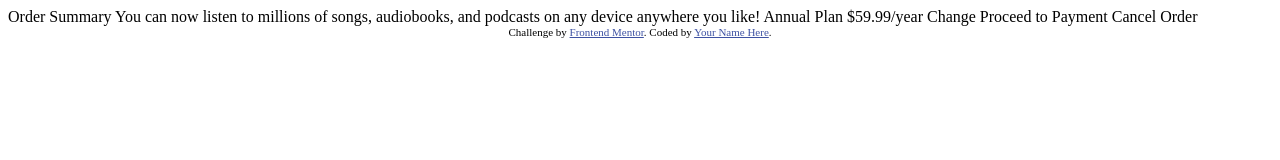
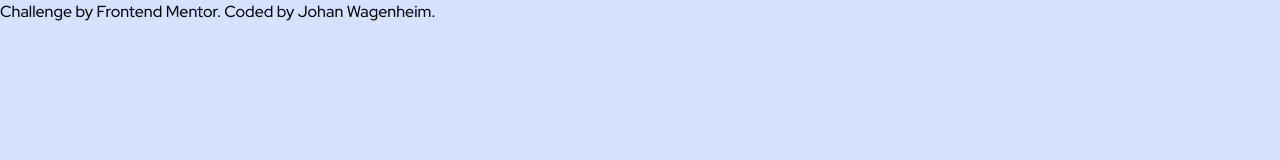
Before and after one commit to dospuntos/order-summary-component-main, a plain HTML site: page index.html in a window 1280 px wide. Drawn offline with nearby package versions, Linux system fonts and the light colour scheme.

Commit message:
Add Tailwind

```diff
--- /dev/null
+++ b/css/styles.css
@@ -0,0 +1,13 @@
+body {
+    font-family: 'Red Hat Display', sans-serif;
+    background: #D6E1FF;
+  }
+
+  .attribution {
+    font-size: 11px;
+    text-align: center;
+  }
+
+  .attribution a {
+    color: hsl(228, 45%, 44%);
+  }
--- a/index.html
+++ b/index.html
@@ -1,37 +1,28 @@
 <!DOCTYPE html>
 <html lang="en">
+
 <head>
   <meta charset="UTF-8">
-  <meta name="viewport" content="width=device-width, initial-scale=1.0"> <!-- displays site properly based on user's device -->
+  <meta name="viewport" content="width=device-width, initial-scale=1.0">
+  <!-- displays site properly based on user's device -->
 
   <link rel="icon" type="image/png" sizes="32x32" href="./images/favicon-32x32.png">
+  <link rel="preconnect" href="https://fonts.googleapis.com">
+  <link rel="preconnect" href="https://fonts.gstatic.com" crossorigin>
+  <link href="https://fonts.googleapis.com/css2?family=Red+Hat+Display:wght@500;700;900&display=swap" rel="stylesheet">
+  <link href="https://unpkg.com/tailwindcss@^1.0/dist/tailwind.min.css" rel="stylesheet">
+  <link href="./css/styles.css" rel="stylesheet">
+
 
   <title>Frontend Mentor | Order summary card</title>
+</head>
 
-  <!-- Feel free to remove these styles or customise in your own stylesheet 👍 -->
-  <style>
-    .attribution { font-size: 11px; text-align: center; }
-    .attribution a { color: hsl(228, 45%, 44%); }
-  </style>
-</head>
 <body>
 
-  Order Summary
-
-  You can now listen to millions of songs, audiobooks, and podcasts on any
-  device anywhere you like!
-
-  Annual Plan
-  $59.99/year
-
-  Change
-
-  Proceed to Payment
-  Cancel Order
-
-  <div class="attribution">
+  <div class="" <div class="attribution">
     Challenge by <a href="https://www.frontendmentor.io?ref=challenge" target="_blank">Frontend Mentor</a>.
-    Coded by <a href="#">Your Name Here</a>.
+    Coded by <a href="https://dospuntos.design">Johan Wagenheim</a>.
   </div>
 </body>
+
 </html>
```
